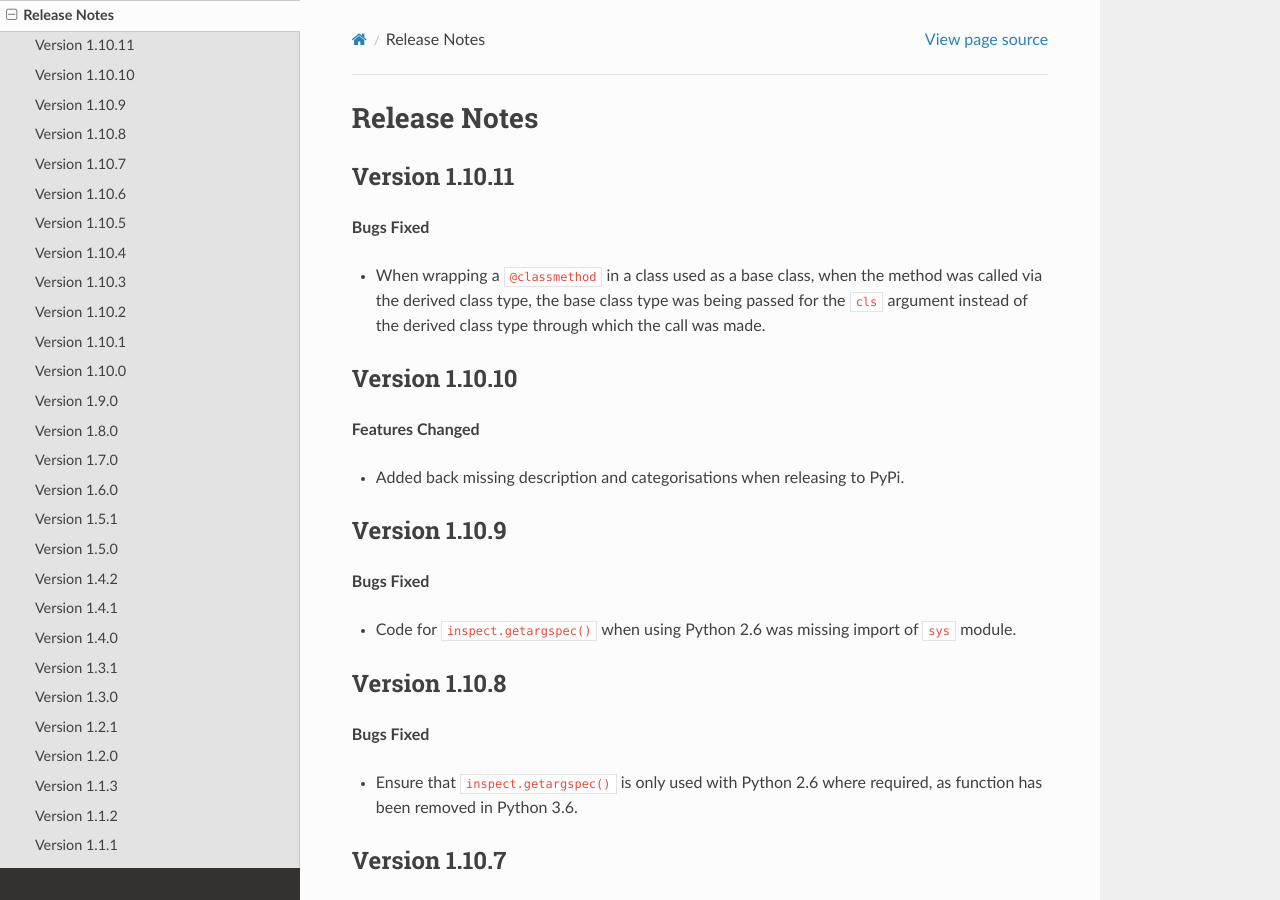
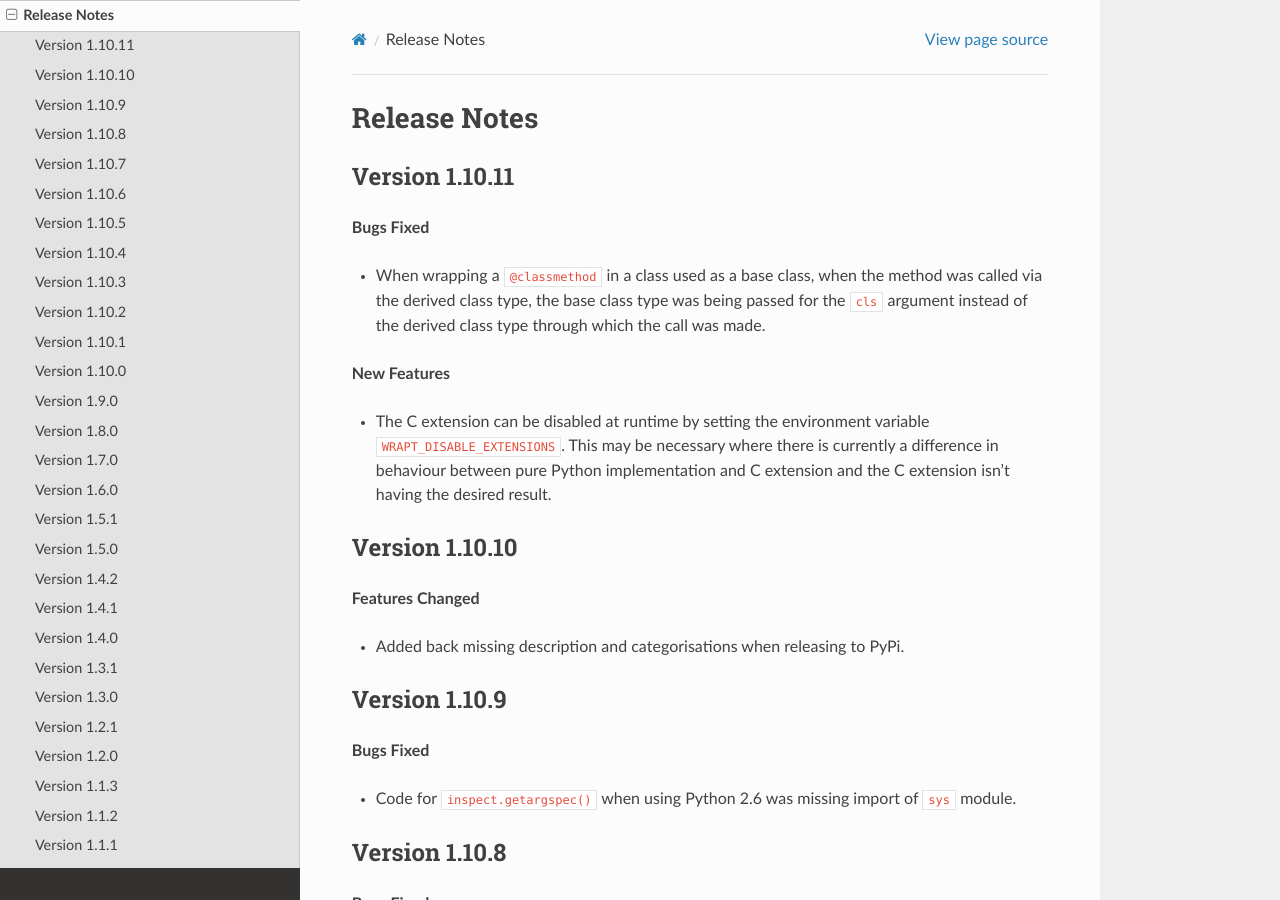
Before and after one commit to GrahamDumpleton/wrapt, a Sphinx documentation site: the page built from docs/changes.rst, in a window 1280 px wide and 900 px high. Built offline with Sphinx 7.4.7 and the Read the Docs theme 2.0.0, drawn with Linux system fonts in a browser that asks for light colours.

Commit message:
Add details of disabling extension to change notes.

```diff
--- a/docs/changes.rst
+++ b/docs/changes.rst
@@ -10,6 +10,13 @@ Version 1.10.11
   the method was called via the derived class type, the base class type was
   being passed for the ``cls`` argument instead of the derived class type
   through which the call was made.
+
+**New Features**
+
+* The C extension can be disabled at runtime by setting the environment
+  variable ``WRAPT_DISABLE_EXTENSIONS``. This may be necessary where there
+  is currently a difference in behaviour between pure Python implementation
+  and C extension and the C extension isn't having the desired result.
 
 Version 1.10.10
 ---------------
```
